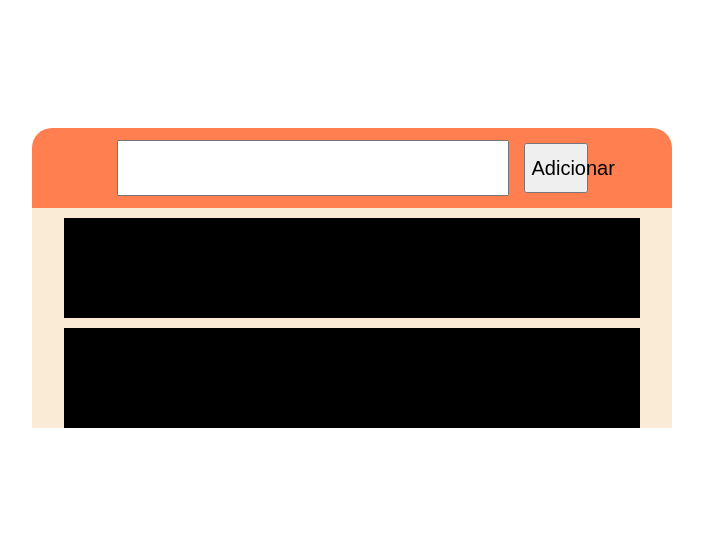
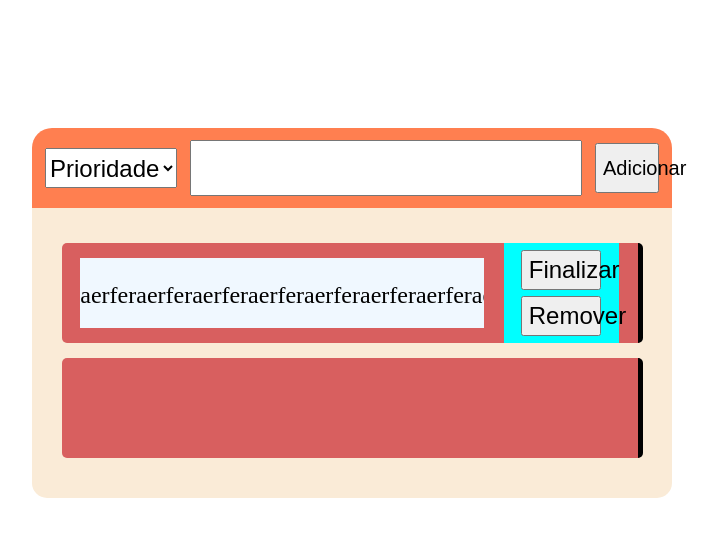
Before and after one commit to FelipeButtinger/To-Do-list, a plain HTML site: page root/html/home.html in a window 1280 px wide. Shown: the whole page, without its empty margins (288-1005 px from the left). Drawn offline with Linux system fonts and the light colour scheme.

Commit message:
Items Layout

```diff
--- a/root/css/home.css
+++ b/root/css/home.css
@@ -5,10 +5,10 @@ body{
     height: 100vh;
 
 }
-#searchDiv{
+#inputDiv{
     display: flex;
     flex-direction: row;
-    justify-content: center;
+    justify-content: space-evenly;
     align-items: center;
 
     margin-top: 15vh;
@@ -18,6 +18,10 @@ body{
 
     background-color:coral;
     border-radius: 20px 20px 0px 0px;
+}
+#optionButton{
+    height: 50%;
+    font-size: 1.5rem;
 }
 input{
     height: 50px;
@@ -29,7 +33,7 @@ input{
 
 }
 #addItem{
-    margin-left: 15px;
+
     height: 50px;
     width: 5vw;
 
@@ -41,6 +45,10 @@ input{
     max-height: 700px; /* <= limite máximo */
     background-color: antiquewhite;
     overflow-y: auto;
+
+    padding-bottom: 40px;
+    padding-top: 20px;
+    border-radius: 0px 0px 15px 15px;
 }
 #list{
     display: flex;
@@ -52,11 +60,41 @@ input{
 }
 
 .item{
-
-    margin-top: 10px;
+    display: flex;
+    justify-content: center;
+    align-items: center;
+    margin-top: 15px;
      width: 45vw;
 
     height: 100px;
 
-    background-color: black;
+    background-color: rgb(216, 95, 95);
+    border-style: solid;
+
+    border-width: 0px 5px 0px 0px;
+    border-radius: 5px;
 }
+.textDiv{
+    height: 70%;
+    width: 70%;
+    overflow: hidden;
+    background-color: aliceblue;
+    font-size: 1.5rem;
+}
+.buttonDiv{
+    display: flex;
+    flex-direction: column;
+    justify-content:space-evenly;
+    align-items: center;
+    height: 100%;
+    width: 20%;
+
+    margin-left: 20px;
+    background-color: aqua;
+}
+button{
+    width: 70%;
+    height: 40%;
+
+    font-size: 1.5rem;
+}
--- a/root/html/home.html
+++ b/root/html/home.html
@@ -7,13 +7,27 @@
     <link rel="stylesheet" href="../css/home.css">
 </head>
 <body>
-    <div id="searchDiv">
-        <input type="text" maxlength="120">
+    <div id="inputDiv">
+        <select name="priority" id="optionButton">
+            <option value="" disabled selected hidden>Prioridade</option>
+            <option value="Low">Baixa</option>
+            <option value="Medium">Média</option>
+            <option value="High">Alta</option>
+        </select>
+        <input type="text" maxlength="60">
         <button id="addItem">Adicionar</button>
     </div>
     <div id="itemsDiv">
         <div id="list">
-            <div class="item"></div>
+            <div class="item">
+                <div class="textDiv">
+                    <p>aerferaerferaerferaerferaerferaerferaerferaerferaerferaerfer</p>
+                </div>
+                <div class="buttonDiv">
+                    <button id="finishButton">Finalizar</button>
+                    <button id="removeButton">Remover</button>
+                </div>
+            </div>
             <div class="item"></div>
 
         </div>
```
